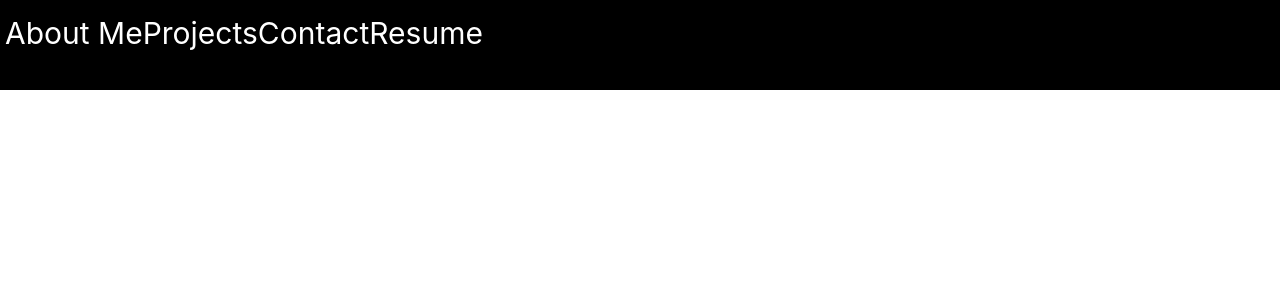
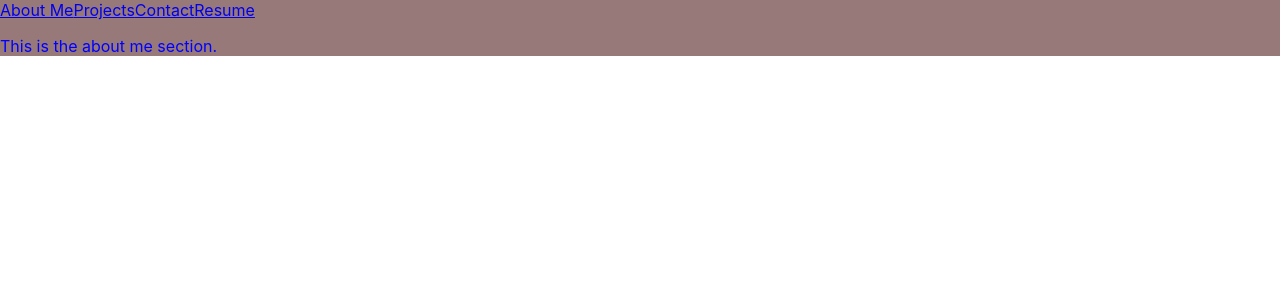
Before and after one commit to SeanBL/my-portfolio-react, a React (Create React App) app: page / in a window 1280 px wide. Shown: the top 300 px of the page. Built offline with nearby package versions, Linux system fonts and the light colour scheme.

Commit message:
add links

```diff
--- a/package.json
+++ b/package.json
@@ -11,6 +11,7 @@
     "dotenv": "^16.0.3",
     "react": "^17.0.2",
     "react-dom": "^17.0.2",
+    "react-router-dom": "^6.8.1",
     "react-scripts": "5.0.1",
     "web-vitals": "^2.1.4"
   },
--- a/src/App.css
+++ b/src/App.css
@@ -1,4 +1,4 @@
-.App {
+/* .App {
   text-align: center;
 }
 
@@ -35,4 +35,8 @@
   to {
     transform: rotate(360deg);
   }
+} */
+
+.background {
+  background-color: rgb(151, 121, 121);
 }
--- a/src/App.js
+++ b/src/App.js
@@ -1,11 +1,27 @@
-import logo from './logo.svg';
 import './App.css';
 import React from 'react';
-import HelloReact from './components/HelloReact';
-import Header from './components/header';
+import { createBrowserRouter, RouterProvider, Route, Routes, BrowserRouter } from 'react-router-dom';
+import Header from './components/Header';
+import Projects from './components/Projects';
+import Resume from './components/Resume';
+import AboutMe from './components/AboutMe';
+import Contact from './components/Contact';
 
-function App() {
-  return <Header />;
+
+export default function App() {
+  return (
+    <BrowserRouter>
+      <div className='background'>
+        <Header />
+        <main>
+          <Routes>
+            <Route path="/" element={<AboutMe />}/>
+            <Route path="projects" element={<Projects />} />
+            <Route path="contact" element={<Contact />} />
+            <Route path="resume" element={<Resume />} />
+          </Routes>
+        </main>
+      </div>
+    </BrowserRouter>
+  );
 }
-
-export default App;
--- /dev/null
+++ b/src/components/AboutMe.js
@@ -0,0 +1,12 @@
+import React from "react";
+import '../styles/aboutme.css'
+
+export default function AboutMe() {
+    return (
+        <section>
+            <p className="aboutMe">
+                This is the about me section.
+            </p>
+        </section>
+    );
+};
--- /dev/null
+++ b/src/components/Contact.js
@@ -0,0 +1,7 @@
+import React from "react";
+
+export default function Contact() {
+    return (
+        <div>Contact</div>
+    );
+};
--- a/src/components/HelloReact.js
+++ /dev/null
@@ -1,16 +0,0 @@
-import React from 'react';
-
-// TODO: Add a comment explaining what a react component is
-// Components are responsible for rendering some part of an application's UI.
-// Components let us split the UI into independent, reusable pieces, and also think about each piece in isolation.
-function HelloReact() {
-  const text = 'some text';
-
-  // TODO: Add a comment explaining what JSX is and the significance of the curly braces
-  // JSX is a syntax extension to JavaScript that looks like HTML.
-  // JSX is compiled by something called "Babel" into widely supported ES5 syntax.
-  // The curly braces allow us to pass values and expressions into our view.
-  return <p>Hello World! Here is {text}</p>;
-}
-
-export default HelloReact;
--- /dev/null
+++ b/src/components/Projects.js
@@ -0,0 +1,9 @@
+import React from "react";
+
+export default function Projects() {
+    return (
+        <div>
+            Projects
+        </div>
+    )
+};
--- /dev/null
+++ b/src/components/Resume.js
@@ -0,0 +1,7 @@
+import React from "react";
+
+export default function Resume() {
+    return (
+        <div>Resume</div>
+    );
+};
--- a/src/components/header.js
+++ b/src/components/header.js
@@ -1,29 +1,56 @@
-import React from "react";
-import Navbar from "./navbar";
-
-const items = [
-    {
-        id: 1,
-        item: "About Me"
-    },
-    {
-        id: 2,
-        item: "Projects"
-    },
-    {
-        id: 3,
-        item: "Contact"
-    },
-    {
-        id: 4,
-        item: "Resume"
-    }
-];
+import React, { useState, useEffect } from "react";
+import AboutMe from "./AboutMe";
+import Navbar from "./Navbar";
+import Projects from "./Projects";
+import Resume from "./Resume";
+import Contact from "./Contact";
+import { Link } from 'react-router-dom';
 
 export default function Header() {
+    // const [activeItem, setActiveItem] = useState('AboutMe');
+    // useEffect(() => {
+    //     const query = getQuerry();
+    //     if (query.items) {
+    //         setActiveItem(query.items);
+    //     }
+    // }, []);
+
     return (
         <header>
-            <Navbar items={items} />
+            <Link to='/'>About Me</Link>
+            <Link to='projects'>Projects</Link>
+            <Link to='contact'>Contact</Link>
+            <Link to='resume'>Resume</Link>
+
+
+            {/* <Navbar items = {[
+                {
+                    id: "aboutMe",
+                    item: "AboutMe",
+                    content: <AboutMe />,
+                },
+                {
+                    id: "projects",
+                    item: "Projects",
+                    content: <Projects />,
+                },
+                {
+                    id: "contact",
+                    item: "Contact",
+                    content: <Contact />,
+                },
+                {
+                    id: "resume",
+                    item: "Resume",
+                    content: <Resume />,
+                }
+            ]}
+            activeItem={activeItem}
+            changeItem={(newItem) => {
+                setActiveItem(newItem);
+                setQueryValue("item", newItem)
+            }}
+            /> */}
         </header>
     )
 };
--- a/src/components/navbar.js
+++ b/src/components/navbar.js
@@ -2,16 +2,29 @@ import React from 'react';
 import '../styles/navbar.css';
 
 
+export default function Navbar({activeItem: activeItemId, changeItem, items}) {
+    const activeItem = items.find((item) => {
+        return item.id === activeItem;
+    });
 
-export default function Navbar(props) {
     return (
         <nav className='navbar container'>
-            {props.items.map(items => (
-            <a className='navItems' key={items.id}>
-                {items.item}
-            </a>
-            ))}
+            <div>
+                {items.map(({item, id}) => {
+                    return (<div
+                    key={id}
+                    onClick={() => {
+                        changeItem(id)
+                    }}>
+                    {item}
+                    </div>)
+                })}
+            </div>
+            {activeItem && (
+                <div>
+                    {activeItem.content}
+                </div>
+            )}
         </nav>
-
     );
 }
--- /dev/null
+++ b/src/styles/aboutme.css
@@ -0,0 +1,3 @@
+.aboutMe {
+    color: blue;
+}
--- a/src/styles/navbar.css
+++ b/src/styles/navbar.css
@@ -1,7 +1,7 @@
 .navbar {
     height: 60px;
-    background: rgb(0, 0, 0);
-    color: white;
+    background: transparent;
+    color: rgb(212, 54, 54);
     padding: 15px 5px 15px 5px;
 }
 
```
Also changed, not shown: 1 other file (tests, documents, lock files or other folders).
